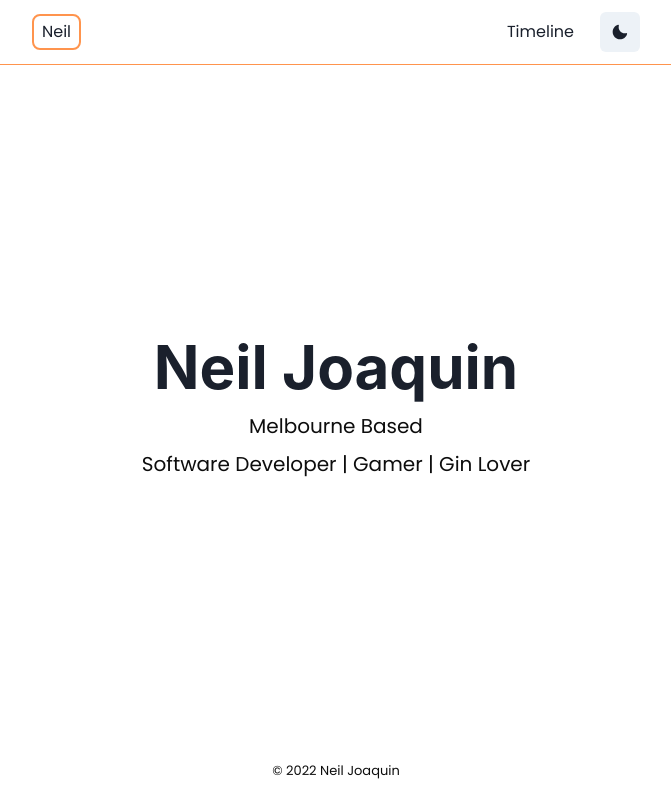
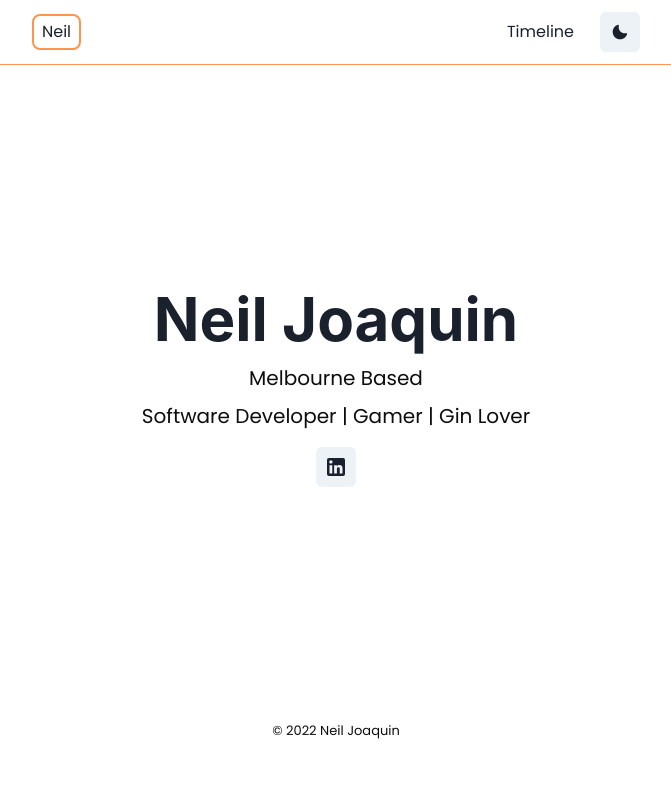
Before and after one commit to neiljoaquin/resume-web-app, a Next.js app: page / in a window 1280 px wide. Shown: the whole page, without its empty margins (304-975 px from the left). Built offline with nearby package versions, Linux system fonts and the light colour scheme.

Commit message:
Added linkedin button

```diff
--- a/package.json
+++ b/package.json
@@ -13,6 +13,7 @@
     "@chakra-ui/react": "^2.2.1",
     "@emotion/react": "^11.9.0",
     "@emotion/styled": "^11.8.1",
+    "@mui/icons-material": "^5.8.3",
     "framer-motion": "^6.3.11",
     "next": "12.1.6",
     "react": "18.1.0",
--- a/pages/index.tsx
+++ b/pages/index.tsx
@@ -1,17 +1,35 @@
-import { Center, Flex, Heading, VStack, Box } from "@chakra-ui/react";
+import {
+  Center,
+  Flex,
+  Heading,
+  VStack,
+  IconButton,
+} from "@chakra-ui/react";
 import type { NextPage } from "next";
 import { Text } from "@chakra-ui/react";
+import React from "react";
+import { LinkedIn } from "@mui/icons-material";
 
 const Home: NextPage = () => {
   return (
-    <Flex h="85vh" alignItems="center" justifyContent="center">
+    <Flex h="80vh" alignItems="center" justifyContent="center">
       <Center>
         <VStack spacing={2}>
           <Heading fontSize={{ base: "4xl", md: "6xl" }}>Neil Joaquin</Heading>
           <Text fontSize={{ base: "sm", md: "xl" }}>Melbourne Based</Text>
-          <Text fontSize={{ base: "sm", md: "xl" }}>
+          <Text fontSize={{ base: "sm", md: "xl" }} pb={2}>
             Software Developer | Gamer | Gin Lover
           </Text>
+          <a
+            target="_blank"
+            href={"https://www.linkedin.com/in/neil-jonathan-joaquin-457906121"}
+            rel="noopener noreferrer"
+          >
+            <IconButton
+              icon={<LinkedIn />}
+              aria-label={"Open my linkedin page"}
+            />
+          </a>
         </VStack>
       </Center>
     </Flex>
```
Also changed, not shown: components/timeline/PersonalWebDescription.tsx (+0 -9 lines), 1 other file (tests, documents, lock files or other folders).
